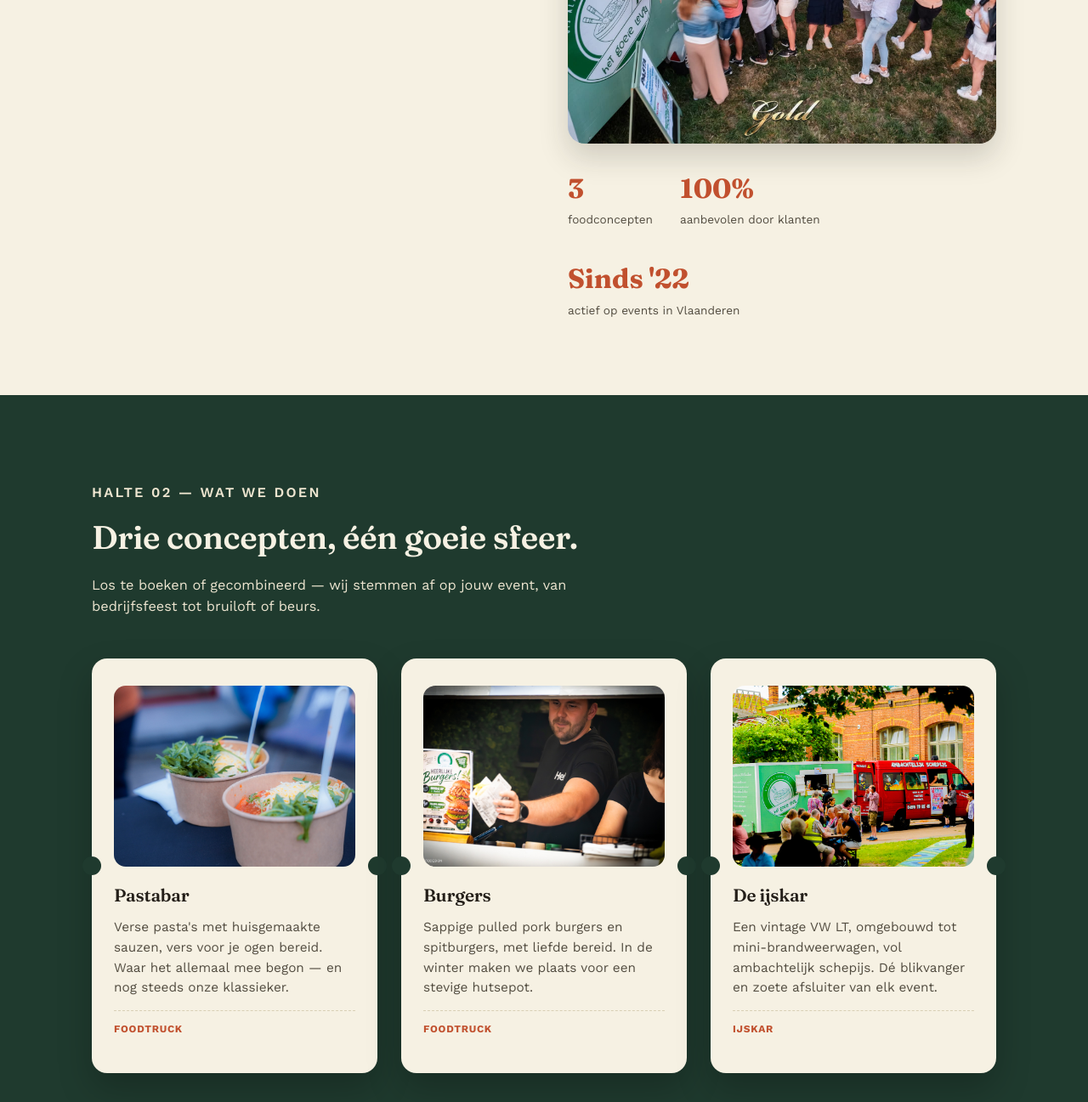
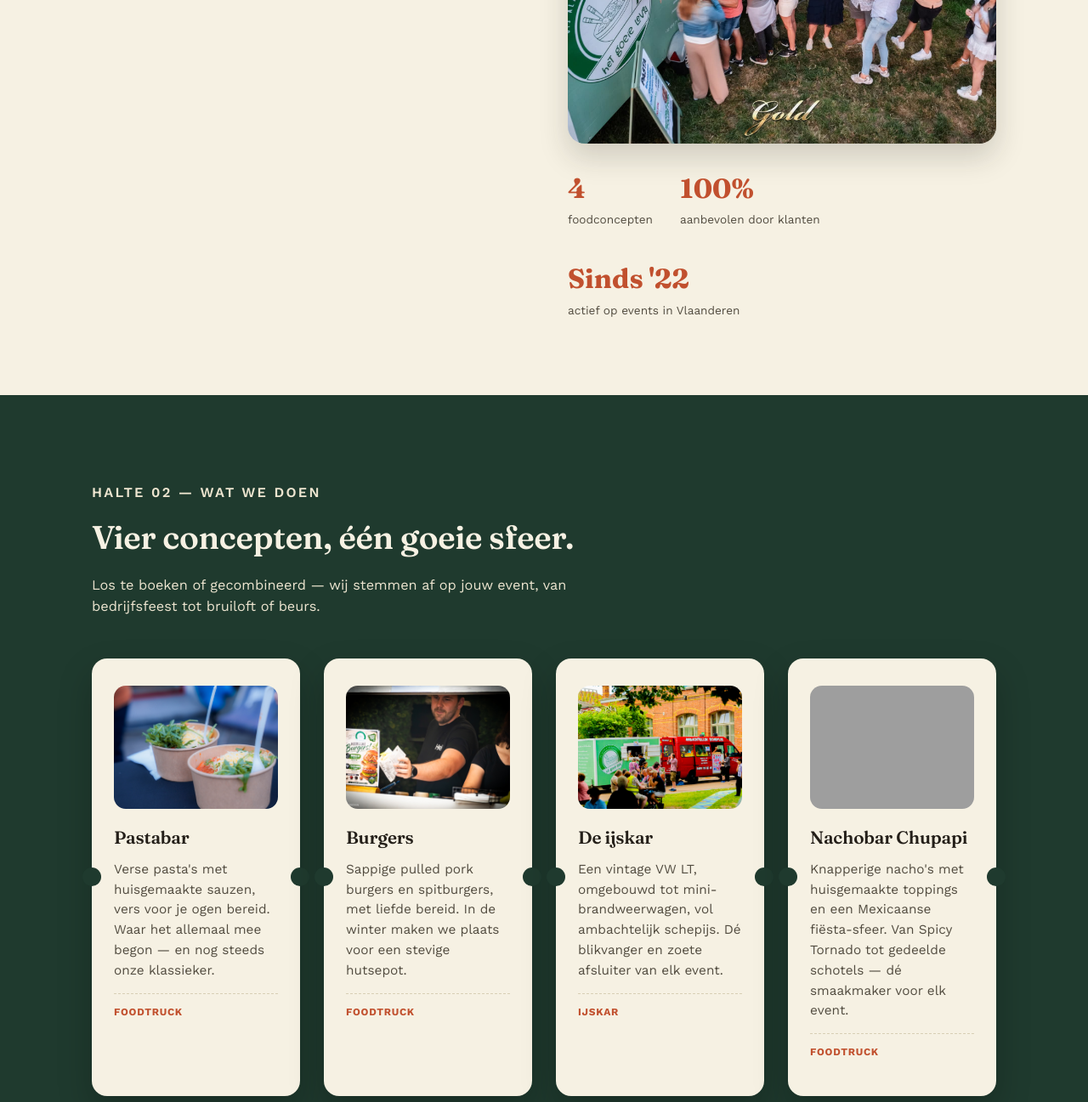
Before and after one commit to hetgoeieleven2024/hetgoeieleven-website, a plain HTML site: page index.html in a window 1280 px wide. Shown: the part 1500-2797 px from the top of the page at 85% size. Drawn offline with nearby package versions, Linux system fonts and the light colour scheme; grey boxes are pictures that could not be loaded.

Commit message:
Update food descriptions and increase ticket columns

```diff
--- a/index.html
+++ b/index.html
@@ -4,7 +4,7 @@
 <meta charset="UTF-8">
 <meta name="viewport" content="width=device-width, initial-scale=1.0">
 <title>Het Goeie Leven — Foodtruck &amp; IJskar voor jouw event</title>
-<meta name="description" content="Het Goeie Leven brengt pasta's, burgers en ambachtelijk schepijs naar jouw feest of event. Foodtruck en vintage ijskar in Munkzwalm en omstreken.">
+<meta name="description" content="Het Goeie Leven brengt pasta's, burgers, nacho's en ambachtelijk schepijs naar jouw feest of event. Foodtruck en vintage ijskar in Munkzwalm en omstreken.">
 <link rel="preconnect" href="https://fonts.googleapis.com">
 <link rel="preconnect" href="https://fonts.gstatic.com" crossorigin>
 <link href="https://fonts.googleapis.com/css2?family=Fraunces:ital,wght@0,340..900;1,340..900&family=Work+Sans:wght@400;500;600;700&family=Caveat:wght@500;600&display=swap" rel="stylesheet">
@@ -252,7 +252,7 @@
   }
   .concepts .section-head p{color:var(--cream-soft);}
   .ticket-row{
-    display:grid; grid-template-columns:repeat(3, 1fr); gap:28px;
+    display:grid; grid-template-columns:repeat(4, 1fr); gap:28px;
   }
   .ticket{
     background:var(--cream);
@@ -348,15 +348,21 @@
   .footer-row .logo{color:var(--cream);}
   .footer-links{display:flex; gap:22px; list-style:none;}
 
+  @media (max-width: 1000px){
+    .ticket-row{grid-template-columns:repeat(2, 1fr);}
+  }
   @media (max-width: 860px){
     .nav-links, .nav-phone{display:none;}
     .nav-toggle{display:block;}
     .hero-grid{grid-template-columns:1fr;}
     .hero-art{order:-1;}
     .about, .contact-grid{grid-template-columns:1fr;}
-    .ticket-row, .postcards{grid-template-columns:1fr;}
+    .postcards{grid-template-columns:1fr;}
     .form-row{grid-template-columns:1fr;}
     section{padding:64px 0;}
+  }
+  @media (max-width: 560px){
+    .ticket-row{grid-template-columns:1fr;}
   }
   @media (prefers-reduced-motion: reduce){
     *{transition:none !important; scroll-behavior:auto !important;}
@@ -384,7 +390,7 @@
     <div>
       <p class="eyebrow on-dark">Foodtruck &amp; ijskar · Munkzwalm en omstreken</p>
       <h1>Goed eten,<br>goeie sfeer,<br><em>overal waar wij stoppen.</em></h1>
-      <p class="lead">Van pasta's en burgers tot ambachtelijk schepijs: wij brengen het goeie leven naar jouw feest, bedrijfsevent of beurs.</p>
+      <p class="lead">Van pasta's, burgers en nacho's tot ambachtelijk schepijs: wij brengen het goeie leven naar jouw feest, bedrijfsevent of beurs.</p>
       <div class="hero-ctas">
         <a href="#contact" class="btn btn-primary">Vraag een offerte aan</a>
         <a href="#wat-we-doen" class="btn btn-ghost">Bekijk onze concepten</a>
@@ -414,7 +420,7 @@
       <div class="highlight">"Stap voor stap uitgegroeid tot een vaste waarde in Vlaanderen. En dit is nog maar het begin."</div>
       <img class="about-photo" src="pastabar-gevel.jpg" alt="De pastabar van Het Goeie Leven op een pleintje bij een festival">
       <div class="stat-row">
-        <div class="stat"><b>3</b><span>foodconcepten</span></div>
+        <div class="stat"><b>4</b><span>foodconcepten</span></div>
         <div class="stat"><b>100%</b><span>aanbevolen door klanten</span></div>
         <div class="stat"><b>Sinds '22</b><span>actief op events in Vlaanderen</span></div>
       </div>
@@ -426,7 +432,7 @@
   <div class="wrap">
     <div class="section-head">
       <p class="eyebrow on-dark">Halte 02 — Wat we doen</p>
-      <h2>Drie concepten, één goeie sfeer.</h2>
+      <h2>Vier concepten, één goeie sfeer.</h2>
       <p>Los te boeken of gecombineerd — wij stemmen af op jouw event, van bedrijfsfeest tot bruiloft of beurs.</p>
     </div>
     <div class="ticket-row">
@@ -447,6 +453,12 @@
         <h3>De ijskar</h3>
         <p>Een vintage VW LT, omgebouwd tot mini-brandweerwagen, vol ambachtelijk schepijs. Dé blikvanger en zoete afsluiter van elk event.</p>
         <p class="tag">Ijskar</p>
+      </div>
+      <div class="ticket">
+        <img class="photo" src="nachobar-chupapi.jpg" alt="De Nachobar Chupapi foodtruck van Het Goeie Leven">
+        <h3>Nachobar Chupapi</h3>
+        <p>Knapperige nacho's met huisgemaakte toppings en een Mexicaanse fiësta-sfeer. Van Spicy Tornado tot gedeelde schotels — dé smaakmaker voor elk event.</p>
+        <p class="tag">Foodtruck</p>
       </div>
     </div>
   </div>
```
